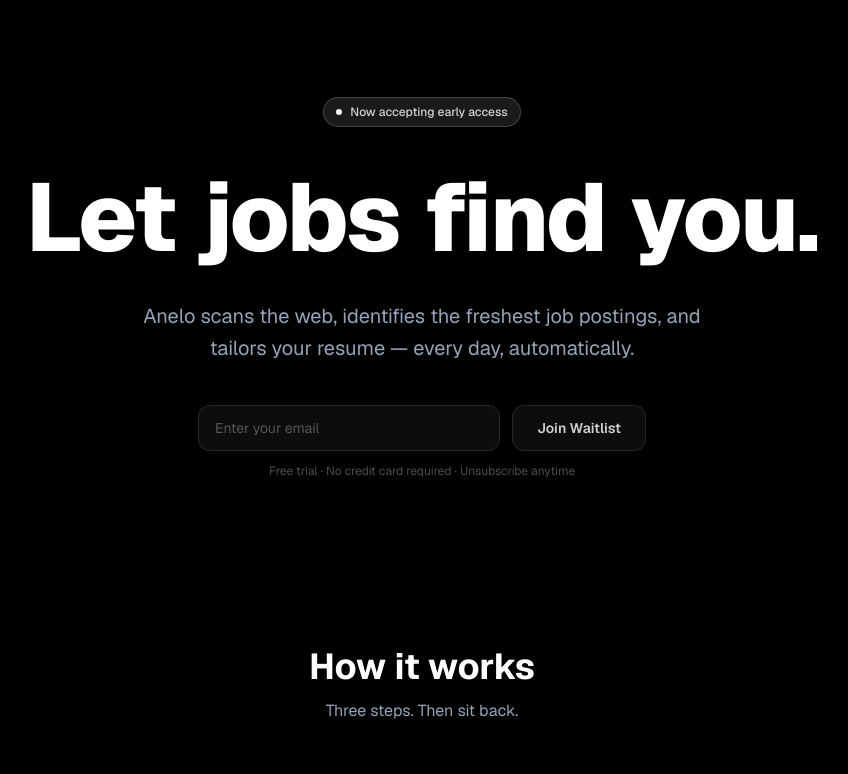
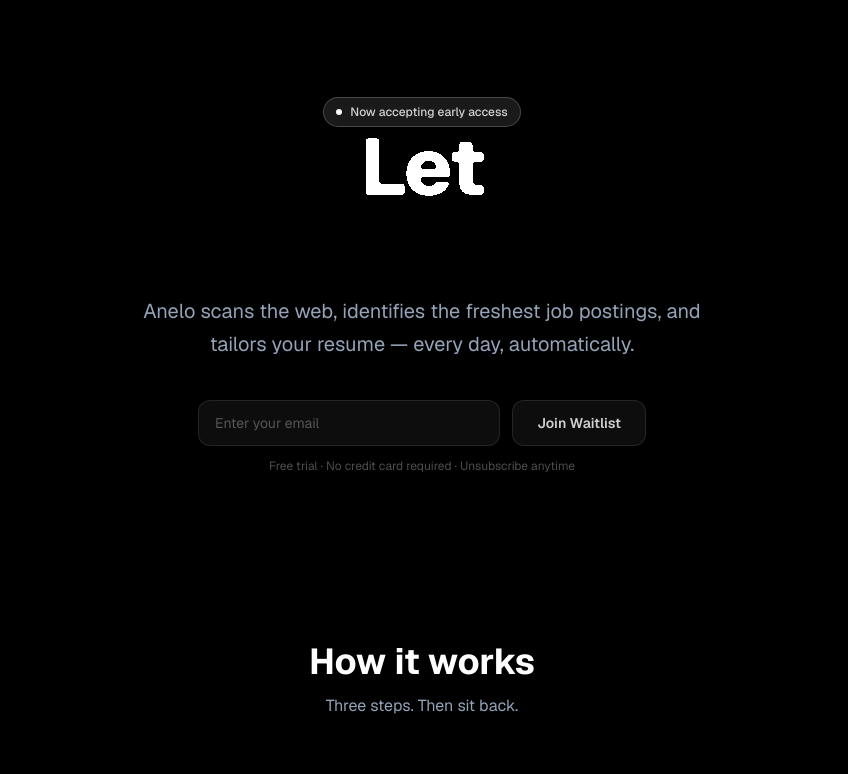
Before and after one commit to david-007t/anello, a Next.js app in the folder web/: page / in a window 1280 px wide. Shown: the part 880-1654 px from the top of the page, without its empty margins (218-1066 px from the left). Built offline with nearby package versions, Linux system fonts and the light colour scheme.

Commit message:
feat(ui): gooey text morph for hero word animation
Replaces word-by-word framer-motion with GooeyText SVG filter morph.
Words cycle: Let → jobs → find → you.

Confidence: high
Scope-risk: narrow

```diff
--- a/web/app/page.tsx
+++ b/web/app/page.tsx
@@ -6,6 +6,7 @@
 import { FallingPattern } from '@/components/ui/falling-pattern';
 import { RadarSection } from './components/RadarSection';
 import { HoverButton } from '@/components/ui/hover-button';
+import { GooeyText } from '@/components/ui/gooey-text';
 
 const steps = [
   {
@@ -25,28 +26,6 @@
   },
 ];
 
-const heroWords = ["Let", "jobs", "find", "you."];
-
-function WordReveal() {
-  const ref = useRef<HTMLDivElement>(null);
-  const isInView = useInView(ref, { once: false, amount: 0.3 });
-
-  return (
-    <div ref={ref} className="flex flex-wrap justify-center gap-x-6 gap-y-2">
-      {heroWords.map((word, i) => (
-        <motion.span
-          key={word}
-          className="text-5xl sm:text-6xl lg:text-8xl font-extrabold tracking-tight text-white leading-[1.05]"
-          initial={{ opacity: 0, y: 40 }}
-          animate={isInView ? { opacity: 1, y: 0 } : { opacity: 0, y: 40 }}
-          transition={{ duration: 0.5, delay: i * 0.15, ease: 'easeOut' }}
-        >
-          {word}
-        </motion.span>
-      ))}
-    </div>
-  );
-}
 
 function FadeInSection({ children, delay = 0 }: { children: React.ReactNode; delay?: number }) {
   const ref = useRef<HTMLDivElement>(null);
@@ -104,7 +83,13 @@
             </div>
           </FadeInSection>
 
-          <WordReveal />
+          <GooeyText
+            texts={["Let", "jobs", "find", "you."]}
+            morphTime={1}
+            cooldownTime={0.5}
+            className="h-24 w-full"
+            textClassName="font-extrabold tracking-tight text-white"
+          />
 
           <FadeInSection delay={0.7}>
             <p className="text-lg sm:text-xl text-slate-400 max-w-xl mx-auto leading-relaxed mt-8 mb-10">
--- /dev/null
+++ b/web/components/ui/gooey-text.tsx
@@ -0,0 +1,126 @@
+"use client";
+
+import * as React from "react";
+import { cn } from "@/lib/utils";
+
+interface GooeyTextProps {
+  texts: string[];
+  morphTime?: number;
+  cooldownTime?: number;
+  className?: string;
+  textClassName?: string;
+}
+
+export function GooeyText({
+  texts,
+  morphTime = 1,
+  cooldownTime = 0.25,
+  className,
+  textClassName
+}: GooeyTextProps) {
+  const text1Ref = React.useRef<HTMLSpanElement>(null);
+  const text2Ref = React.useRef<HTMLSpanElement>(null);
+
+  React.useEffect(() => {
+    let textIndex = texts.length - 1;
+    let time = new Date();
+    let morph = 0;
+    let cooldown = cooldownTime;
+
+    const setMorph = (fraction: number) => {
+      if (text1Ref.current && text2Ref.current) {
+        text2Ref.current.style.filter = `blur(${Math.min(8 / fraction - 8, 100)}px)`;
+        text2Ref.current.style.opacity = `${Math.pow(fraction, 0.4) * 100}%`;
+        fraction = 1 - fraction;
+        text1Ref.current.style.filter = `blur(${Math.min(8 / fraction - 8, 100)}px)`;
+        text1Ref.current.style.opacity = `${Math.pow(fraction, 0.4) * 100}%`;
+      }
+    };
+
+    const doCooldown = () => {
+      morph = 0;
+      if (text1Ref.current && text2Ref.current) {
+        text2Ref.current.style.filter = "";
+        text2Ref.current.style.opacity = "100%";
+        text1Ref.current.style.filter = "";
+        text1Ref.current.style.opacity = "0%";
+      }
+    };
+
+    const doMorph = () => {
+      morph -= cooldown;
+      cooldown = 0;
+      let fraction = morph / morphTime;
+      if (fraction > 1) {
+        cooldown = cooldownTime;
+        fraction = 1;
+      }
+      setMorph(fraction);
+    };
+
+    let rafId: number;
+    function animate() {
+      rafId = requestAnimationFrame(animate);
+      const newTime = new Date();
+      const shouldIncrementIndex = cooldown > 0;
+      const dt = (newTime.getTime() - time.getTime()) / 1000;
+      time = newTime;
+      cooldown -= dt;
+      if (cooldown <= 0) {
+        if (shouldIncrementIndex) {
+          textIndex = (textIndex + 1) % texts.length;
+          if (text1Ref.current && text2Ref.current) {
+            text1Ref.current.textContent = texts[textIndex % texts.length];
+            text2Ref.current.textContent = texts[(textIndex + 1) % texts.length];
+          }
+        }
+        doMorph();
+      } else {
+        doCooldown();
+      }
+    }
+
+    animate();
+    return () => cancelAnimationFrame(rafId);
+  }, [texts, morphTime, cooldownTime]);
+
+  return (
+    <div className={cn("relative", className)}>
+      <svg className="absolute h-0 w-0" aria-hidden="true" focusable="false">
+        <defs>
+          <filter id="threshold">
+            <feColorMatrix
+              in="SourceGraphic"
+              type="matrix"
+              values="1 0 0 0 0
+                      0 1 0 0 0
+                      0 0 1 0 0
+                      0 0 0 255 -140"
+            />
+          </filter>
+        </defs>
+      </svg>
+      <div
+        className="flex items-center justify-center"
+        style={{ filter: "url(#threshold)" }}
+      >
+        <span
+          ref={text1Ref}
+          className={cn(
+            "absolute inline-block select-none text-center text-6xl md:text-[60pt]",
+            "text-foreground",
+            textClassName
+          )}
+        />
+        <span
+          ref={text2Ref}
+          className={cn(
+            "absolute inline-block select-none text-center text-6xl md:text-[60pt]",
+            "text-foreground",
+            textClassName
+          )}
+        />
+      </div>
+    </div>
+  );
+}
```
